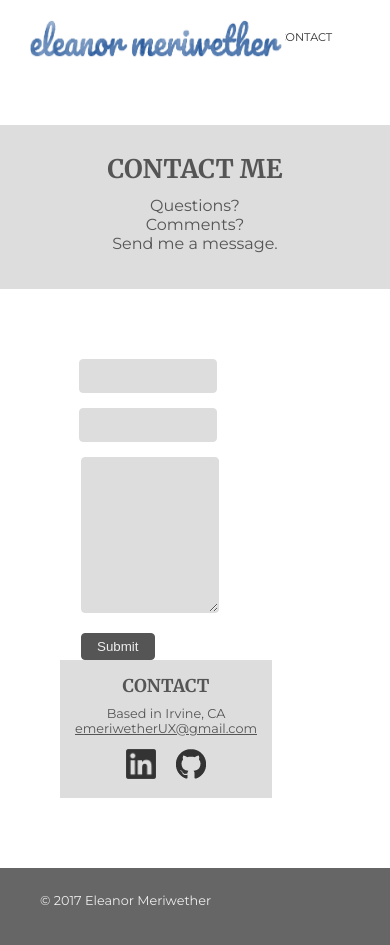
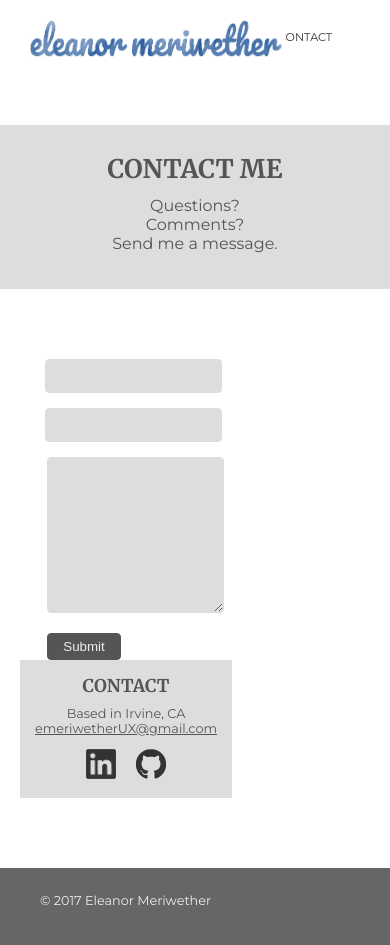
Before and after one commit to emeriwether/emeriwether.github.io, a Jekyll site: the page built from contact.html, in a window 390 px wide. Built offline with Jekyll 4.4.1, drawn with Linux system fonts in a browser that asks for light colours; nearby versions of some CDN libraries.

Commit message:
ct prev commit

```diff
--- a/css/styles.css
+++ b/css/styles.css
@@ -209,6 +209,7 @@
     section.aside aside:nth-child(3) div:nth-child(1) img { margin-bottom: 80px; }
 
     /*Contact*/
+    section.contactInfo { padding: 10px 20px; }
     section.contactInfo #info { margin-left: 0;}
     section.contactInfo > div:nth-child(1) { width: 65%; }
 
```
